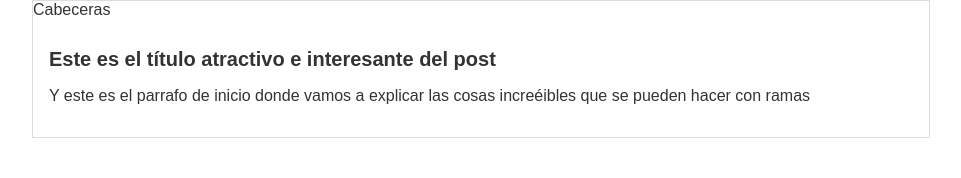
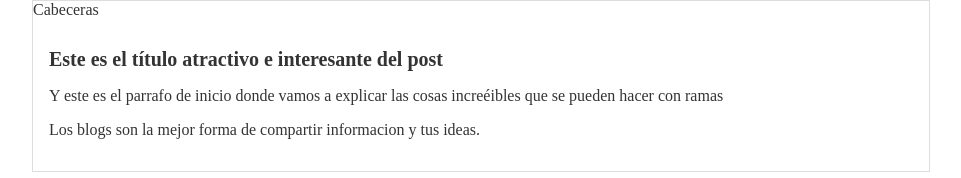
Before and after one commit to milen7/02-bases, a plain HTML site: page blogpost.html in a window 1280 px wide. Shown: the whole page, without its empty margins (159-1120 px from the left). Drawn offline with Linux system fonts and the light colour scheme; files that its build step writes are made by us from their sources.

Commit message:
Agregado contenido una mejor tipografia

```diff
--- a/blogpost.html
+++ b/blogpost.html
@@ -11,6 +11,9 @@
             <div id="post">
                 <h1>Este es el título atractivo e interesante del post</h1>
                 <p>Y este es el parrafo de inicio donde vamos a explicar las cosas increéibles que se pueden hacer con ramas</p>
+                <p>
+                    Los blogs son la mejor forma de compartir
+                    informacion y tus ideas.
             </div>
         </div>
     </body>
--- a/estilos.css
+++ b/estilos.css
@@ -1 +1 @@
-body{color:#333;text-align:center;font-family:Arial;font-size:16px;margin:0;padding:0}#cabecera{background:#33a;box-shadow:0 2px 20px 0 rgba(0,0,0,.5);color:#fff;font-weight:700;margin:0;padding:.5em}#cabecera #tagline{padding:0 0 0 1em;font-weight:400;font-size:.8em}#container{width:70%;padding:0;text-align:left;border:1px solid #ddd;margin:0 auto}#container h1{font-size:20px}#post{padding:1em}
+body{color:#333;text-align:center;font-family:Curier;font-size:16px;margin:0;padding:0}#cabecera{background:#33a;box-shadow:0 2px 20px 0 rgba(0,0,0,.5);color:#fff;font-weight:700;margin:0;padding:.5em}#cabecera #tagline{padding:0 0 0 1em;font-weight:400;font-size:.8em}#container{width:70%;padding:0;text-align:left;border:1px solid #ddd;margin:0 auto}#container h1{font-size:20px}#post{padding:1em}
```
